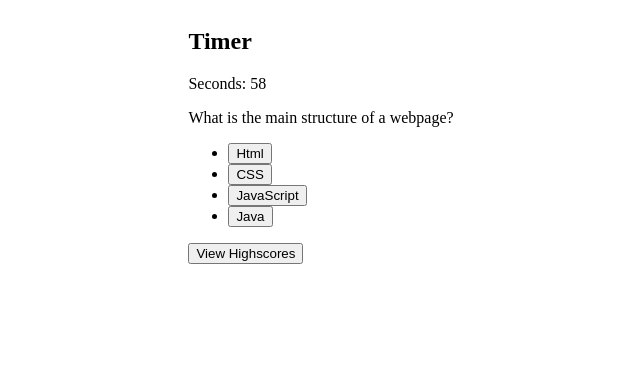
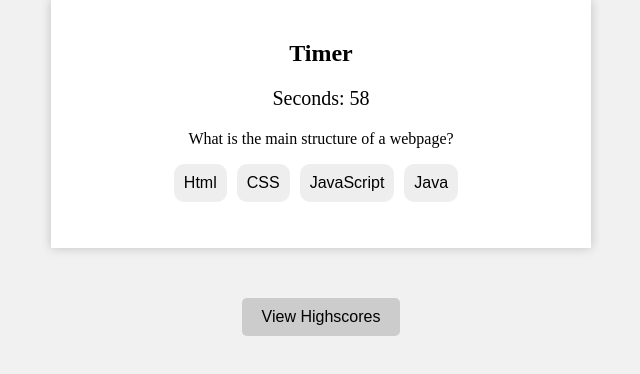
Before and after one commit to Aidan-Farina/Week-4-QuizGame, a plain HTML site: page index.html in a window 1280 px wide. Both pictures are taken after a click on the button "Start Game". Shown: the whole page, without its empty margins (319-959 px from the left). Drawn offline with Linux system fonts and the light colour scheme.

Commit message:
finished css

```diff
--- a/assets/css/style.css
+++ b/assets/css/style.css
@@ -1,7 +1,99 @@
 body {
+    font-family:'Times New Roman', Times, serif;
+    margin: 0;
+    padding: 0;
+    background-color: #f1f1f1;
+  }
+
+
+  header {
+    background-color: #333;
+    color: #fff;
+    text-align: center;
+    padding: 10px;
+  }
+
+
+  .gameArea {
+    display: none;
+    max-width: 500px;
+    margin: 0 auto;
+    padding: 20px;
+    background-color: #fff;
+    box-shadow: 0 0 10px rgba(12, 12, 12, 0.2);
+  }
+
+.questions {
+    text-align: center;
+    font-size: 16px;
+    font-family: 'Times New Roman', Times, serif;
+}
+
+  .answers {
     display: flex;
+    flex-wrap: wrap;
     justify-content: center;
-}
-.gameArea {
-    display: none;
-}
+    list-style: none;
+    padding-left: 0;
+  }
+
+  .answers button {
+    padding: 10px;
+    margin-right: 10px;
+    margin-bottom: 10px;
+    background-color: #eee;
+    border: none;
+    border-radius: 10px;
+    font-size: 16px;
+    cursor: pointer;
+  }
+
+
+  .answers button:hover {
+    background-color: #ddd;
+  }
+
+  .Timer h2{
+    text-align: center;
+  }
+
+  .Timer p {
+    text-align: center;
+    font-size: 20px;
+  }
+
+  .startBtn {
+    padding: 10px 20px;
+    background-color: #fff;
+    color: #333;
+    border: none;
+    border-radius: 5px;
+    font-size: 16px;
+    cursor: pointer;
+    font-weight: bolder;
+  }
+
+  .startBtn:hover {
+    background-color: grey;
+    transition: .3s;
+  }
+
+
+  .HighScoreButton {
+    text-align: center;
+    margin-top: 50px;
+  }
+  .HighScoreButton button {
+    padding: 10px 20px;
+    background-color: #ccc;
+    border: none;
+    border-radius: 5px;
+    font-size: 16px;
+    cursor: pointer;
+    text-align: center;
+
+  }
+
+  .HighScoreButton button:hover {
+    background-color: #ddd;
+  }
--- a/assets/js/script.js
+++ b/assets/js/script.js
@@ -35,6 +35,7 @@ function startGame() {
     timerDisplay.textContent = `Seconds: ${timeLeft}`;
     if (timeLeft <= 0) {
       clearInterval(timerInterval);
+      alert('you lost')
       endGame();
     }
   }, 1000);
```
